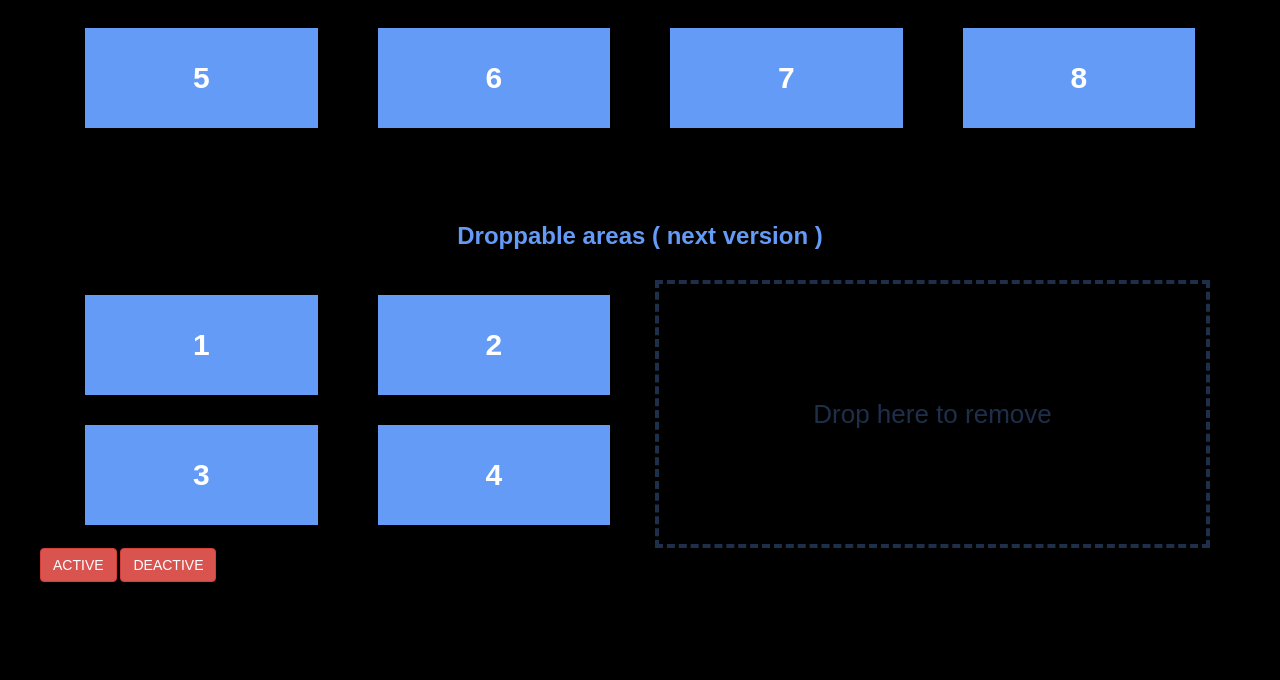
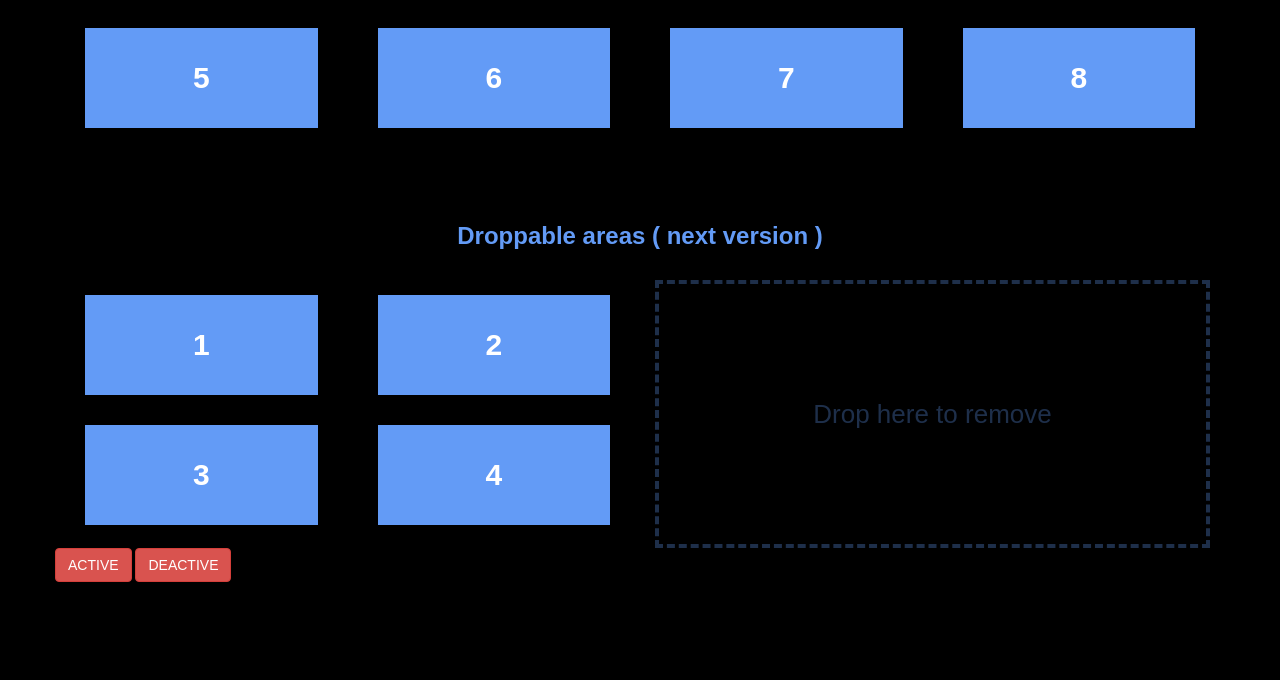
Before and after one commit to williammustaffa/jquery.dad.js, a plain HTML site: page demo/index.html in a window 1280 px wide. Shown: the part 2081-2761 px from the top of the page. Drawn offline with Linux system fonts and the light colour scheme; a web font is replaced by a local one.

Commit message:
activate and deactivate fix

```diff
--- a/demo/index.html
+++ b/demo/index.html
@@ -155,8 +155,10 @@
             </div>
         </div>
         <div class="row">
-            <a class="btn btn-danger act">ACTIVE</a>
-            <a class="btn btn-danger deact">DEACTIVE</a>
+            <div class="col-md-12">
+                <a class="btn btn-danger act">ACTIVE</a>
+                <a class="btn btn-danger deact">DEACTIVE</a>
+            </div>
         </div>
 
     </div>
```
